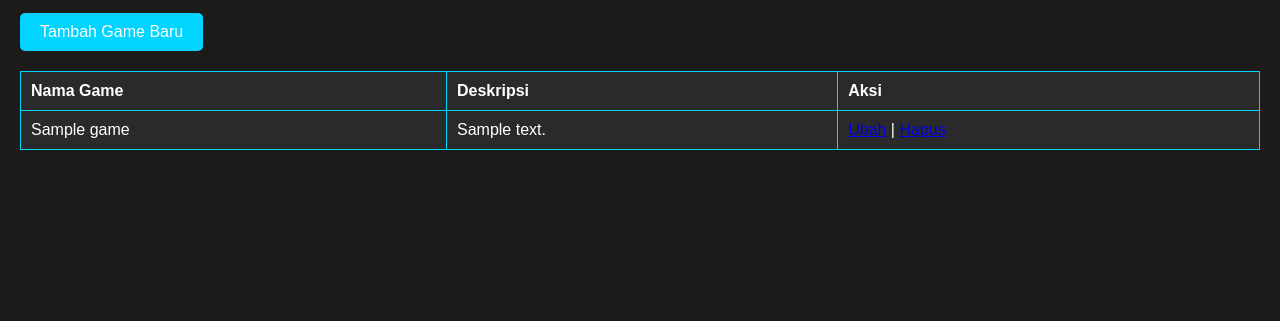
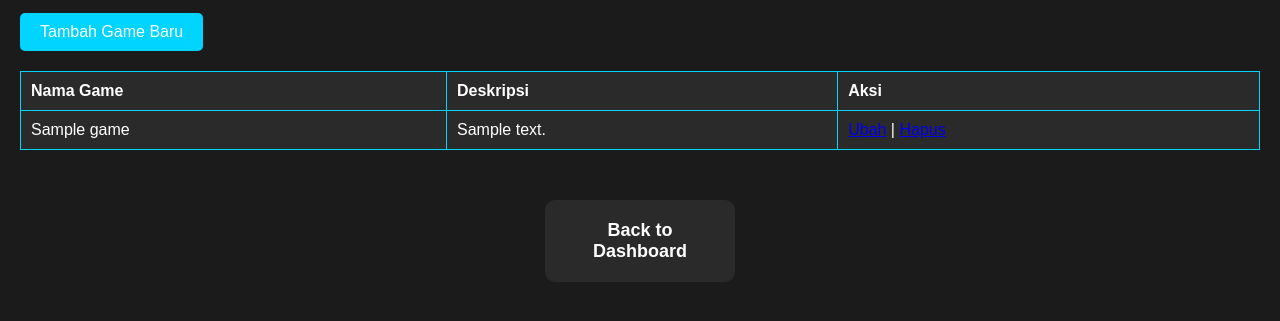
Before and after one commit to salmann17/E-Sport-Web, a PHP site: page /dbgame.php in a window 1280 px wide. Shown: the part 163-484 px from the top of the page. Run offline with PHP 8.4, Linux system fonts and the light colour scheme; tables that the repository leaves empty or names only in its code hold one stand-in row (values such as "Sample post").

Commit message:
all dashboard css (update)

```diff
--- a/backend/css/insert.css
+++ b/backend/css/insert.css
@@ -22,7 +22,6 @@ margin-bottom: 20px;
     display: inline-block;
     margin-top: 10px;
 }
-
 .btn-add:hover {
     background-color: #008cbf;
 }
--- a/backend/dbgame.php
+++ b/backend/dbgame.php
@@ -22,6 +22,30 @@
     <meta name="viewport" content="width=device-width, initial-scale=1.0">
     <title>Dashboard Game</title>
     <link rel="stylesheet" href="css/dashboard.css">
+    <style>
+        .menu {
+            display: flex;
+            justify-content: space-around;
+            margin-top: 50px;
+        }
+        .menu-item {
+            background-color: #2a2a2a;
+            padding: 20px;
+            border-radius: 10px;
+            width: 150px;
+            text-align: center;
+            transition: background-color 0.3s ease;
+        }
+        .menu-item:hover {
+            background-color: #00d4ff;
+        }
+        .menu-item a {
+            color: #fff;
+            text-decoration: none;
+            font-size: 18px;
+            font-weight: bold;
+        }
+    </style>
 </head>
 <body>
 
@@ -45,6 +69,11 @@
         }
         echo "</table>"
     ?>
+    <div class="menu">
+        <div class="menu-item">
+            <a href="../DashboardAdmin.php">Back to Dashboard</a>
+        </div>
+    </div>
     <input type="hidden" value="<?php echo $idgame ;?>" name="idgame">
 </body>
 </html>
```
Also changed, not shown: backend/dbachievement.php (+29 -0 lines), backend/dbevent.php (+29 -0 lines), backend/dbteam.php (+29 -0 lines), backend/css/dashboard.css (line endings or trailing spaces).
